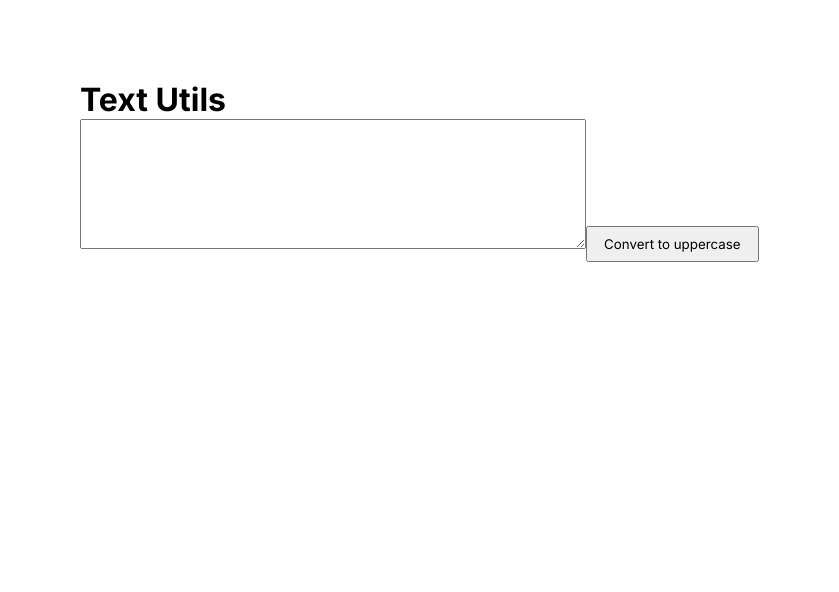
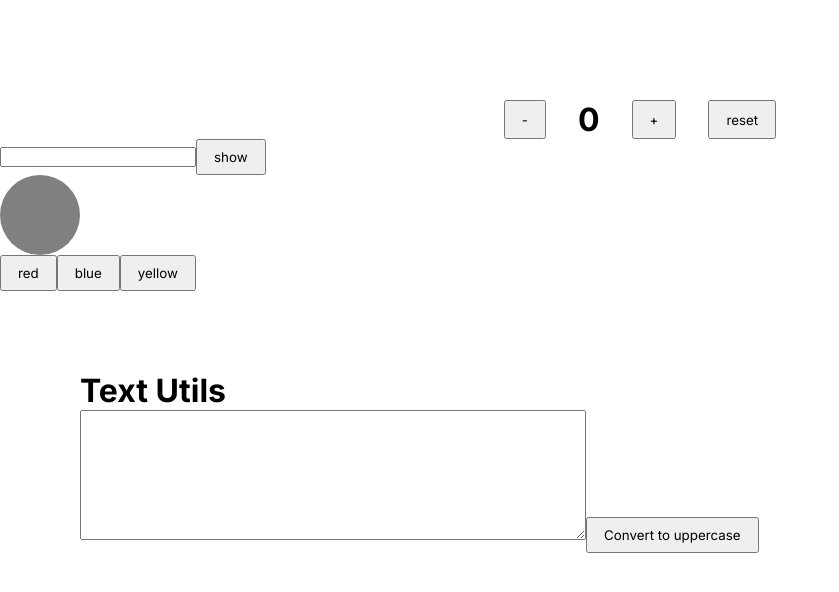
Before and after one commit to reewazz/React_TA, a React (Vite) app: page / in a window 1280 px wide. Shown: the top 592 px of the page, without its empty margins (0-839 px from the left). Built offline with nearby package versions, Linux system fonts and the light colour scheme.

Commit message:
addeed traffic light

```diff
--- a/src/App.jsx
+++ b/src/App.jsx
@@ -14,7 +14,7 @@ function App(){
         <>
        {/* <Header/>
        <Navbar/> */}
-       {/* <Hero/>   */}
+       <Hero/>
        <TextUtils/>
 
         </>
--- a/src/components/Hero.jsx
+++ b/src/components/Hero.jsx
@@ -3,6 +3,7 @@ import { useState } from 'react'
 export function Hero (){
     const [count,setCount] = useState(0)
     const [show,setShow] = useState(false)
+    const [color,setColor] = useState('gray')
 
 
 return (
@@ -25,6 +26,11 @@ return (
                 show ? "hide" : "show"
             }
         </button>
+
+        <div style={{height:"80px",width:"80px" , borderRadius: "50%", background:`${color}`}}></div>
+        <button onClick={()=>setColor('red')}>red</button>
+        <button onClick={()=>setColor('blue')}>blue</button>
+        <button onClick={()=>setColor('yellow')}>yellow</button>
     </>
 )
 }
```
